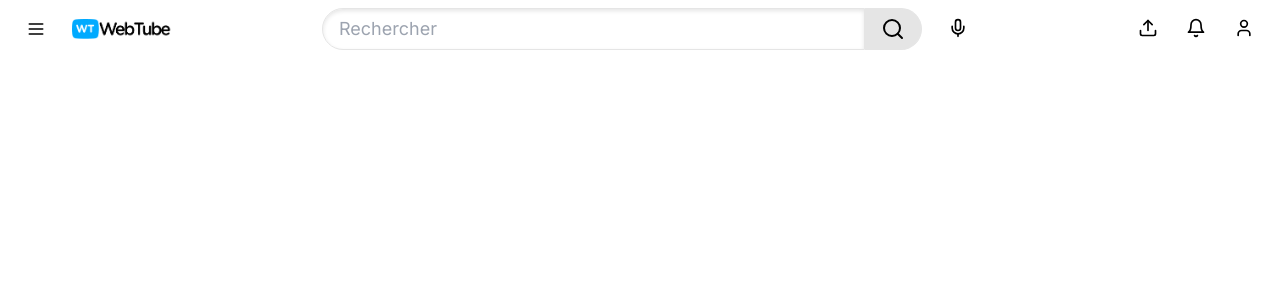
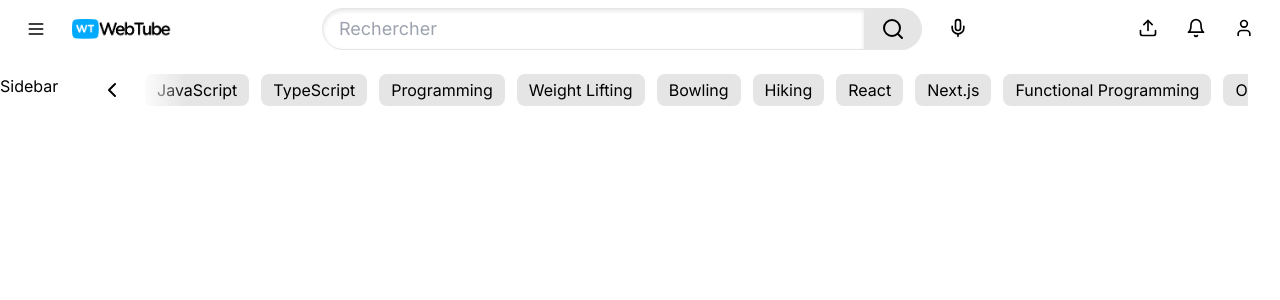
Before and after one commit to Diam-98/next-js-ts-lw-ytb, a Next.js app: page / in a window 1280 px wide. Shown: the top 300 px of the page. Built offline with nearby package versions, Linux system fonts and the light colour scheme.

Commit message:
one part of category list

```diff
--- /dev/null
+++ b/app/components/CategoryPills.tsx
@@ -0,0 +1,71 @@
+'use client'
+import React, { useState } from 'react'
+import Button from './button'
+import { ChevronLeft, ChevronRight } from 'lucide-react'
+
+type categoryPillProps = {
+  categories: string[]
+  selectedCategory: string
+  onSelect: (category: string) => void
+}
+
+const TRANSLATE_AMOUNT = 200
+
+export default function CategoryPills({
+  categories,
+  selectedCategory,
+  onSelect,
+}: categoryPillProps) {
+  const [translate, setTransLate] = useState(0)
+  const [isLeftVisible, setIsLeftVisible] = useState(true)
+  const [isRightVisible, setIsRightVisible] = useState(false)
+  return (
+    <div className='overflow-x-hidden relative'>
+      <div
+        className='flex whitespace-nowrap gap-3 transition-transform w-[max-content]'
+        style={{ transform: `translateX(-${translate}px)` }}
+      >
+        {categories.map((category, index) => (
+          <Button
+            variant={selectedCategory == category ? 'dark' : 'default'}
+            className='py-1 px-3 rounded-lg whitespace-nowrap'
+            key={index}
+            onClick={() => onSelect(category)}
+          >
+            {category}
+          </Button>
+        ))}
+      </div>
+      {isLeftVisible && (
+        <div className='absolute left-0 top-1/2 -translate-y-1/2 bg-gradient-to-r from-white from-50% to-transparent w-24 h-full'>
+          <Button
+            variant='ghost'
+            size='icon'
+            className='h-full aspect-square w-auto'
+            onClick={() =>
+              setTransLate((translate) => {
+                const newTranslate = translate - TRANSLATE_AMOUNT
+                if (newTranslate <= 0) return 0
+                return newTranslate
+              })
+            }
+          >
+            <ChevronLeft />
+          </Button>
+        </div>
+      )}
+
+      {isRightVisible && (
+        <div className='absolute right-0 top-1/2 -translate-y-1/2 bg-gradient-to-l from-white from-50% to-transparent w-24 h-full flex justify-end'>
+          <Button
+            variant='ghost'
+            size='icon'
+            className='h-full aspect-square w-auto'
+          >
+            <ChevronRight />
+          </Button>
+        </div>
+      )}
+    </div>
+  )
+}
--- a/app/components/button.tsx
+++ b/app/components/button.tsx
@@ -7,6 +7,11 @@
     variant: {
       default: ['bg-secondary', 'hover:bg-secondary-hover'],
       ghost: ['hover:bg-gray-100'],
+      dark: [
+        'bg-secondary-dark',
+        'hover:bg-secondary-dark-hover',
+        'text-secondary',
+      ],
     },
     size: {
       default: ['rounded', 'p-2'],
--- /dev/null
+++ b/app/data/home.ts
@@ -0,0 +1,17 @@
+export const categories = [
+  'All',
+  'JavaScript',
+  'TypeScript',
+  'Programming',
+  'Weight Lifting',
+  'Bowling',
+  'Hiking',
+  'React',
+  'Next.js',
+  'Functional Programming',
+  'Object Oriented Programming',
+  'Frontend Web Development',
+  'Backend Web Development',
+  'Web Development',
+  'Coding',
+]
--- a/app/page.tsx
+++ b/app/page.tsx
@@ -1,10 +1,26 @@
-import Image from 'next/image'
+'use client'
 import PageHeader from './components/page-header'
+import CategoryPills from './components/CategoryPills'
+import { categories } from './data/home'
+import { useState } from 'react'
 
 export default function Home() {
+  const [selectedCategory, setSelectedCategory] = useState(categories[0])
   return (
     <main className='max-h-screen flex flex-col'>
       <PageHeader />
+      <div className='grid grid-cols-[auto,1fr] flex-grow-1 overflow-auto'>
+        <div>Sidebar</div>
+        <div className='overflow-x-hidden px-8 pb-4'>
+          <div className='sticky top-0 bg-white z-10 pb-4'>
+            <CategoryPills
+              categories={categories}
+              selectedCategory={selectedCategory}
+              onSelect={setSelectedCategory}
+            />
+          </div>
+        </div>
+      </div>
     </main>
   )
 }
```
